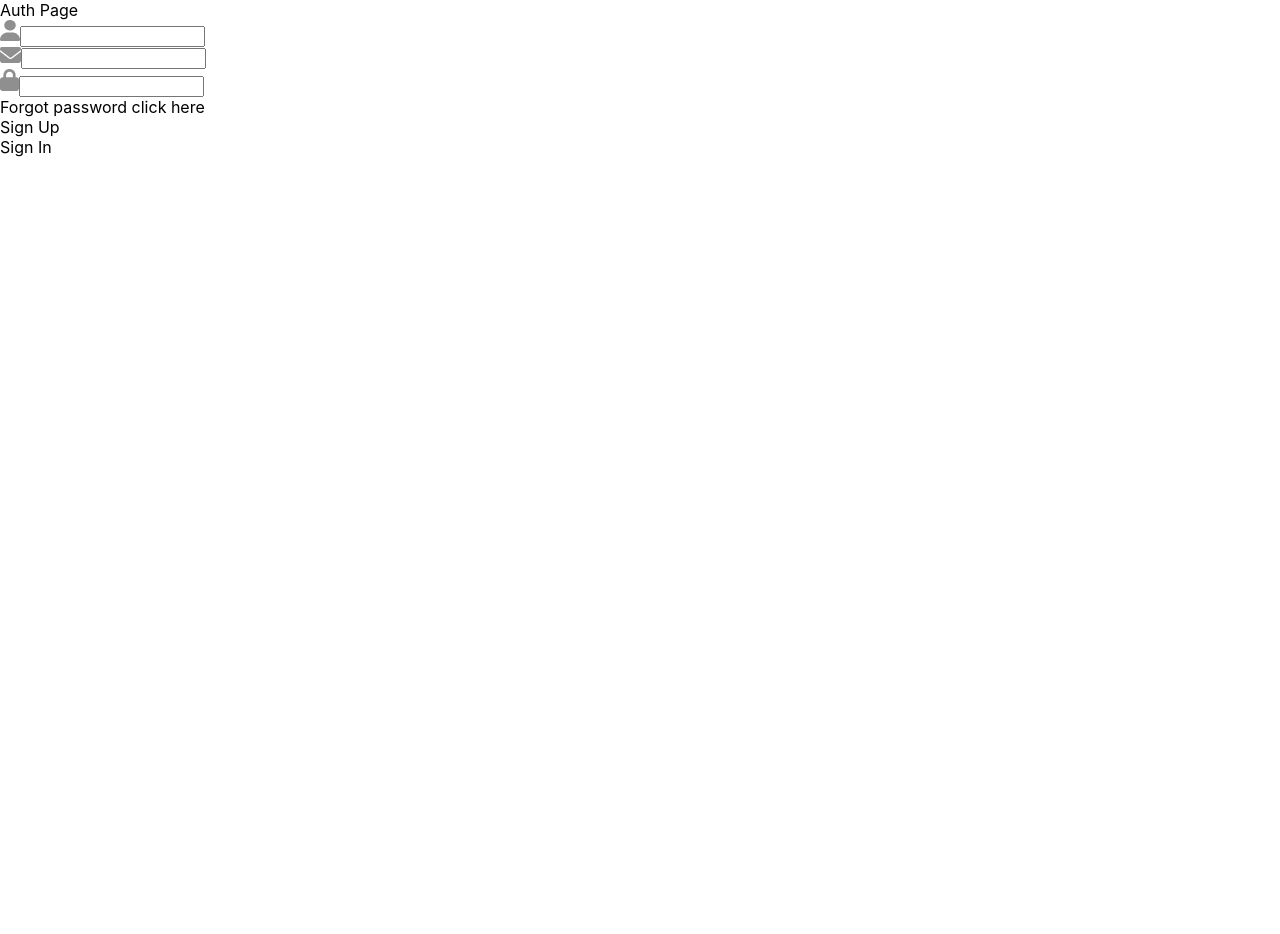
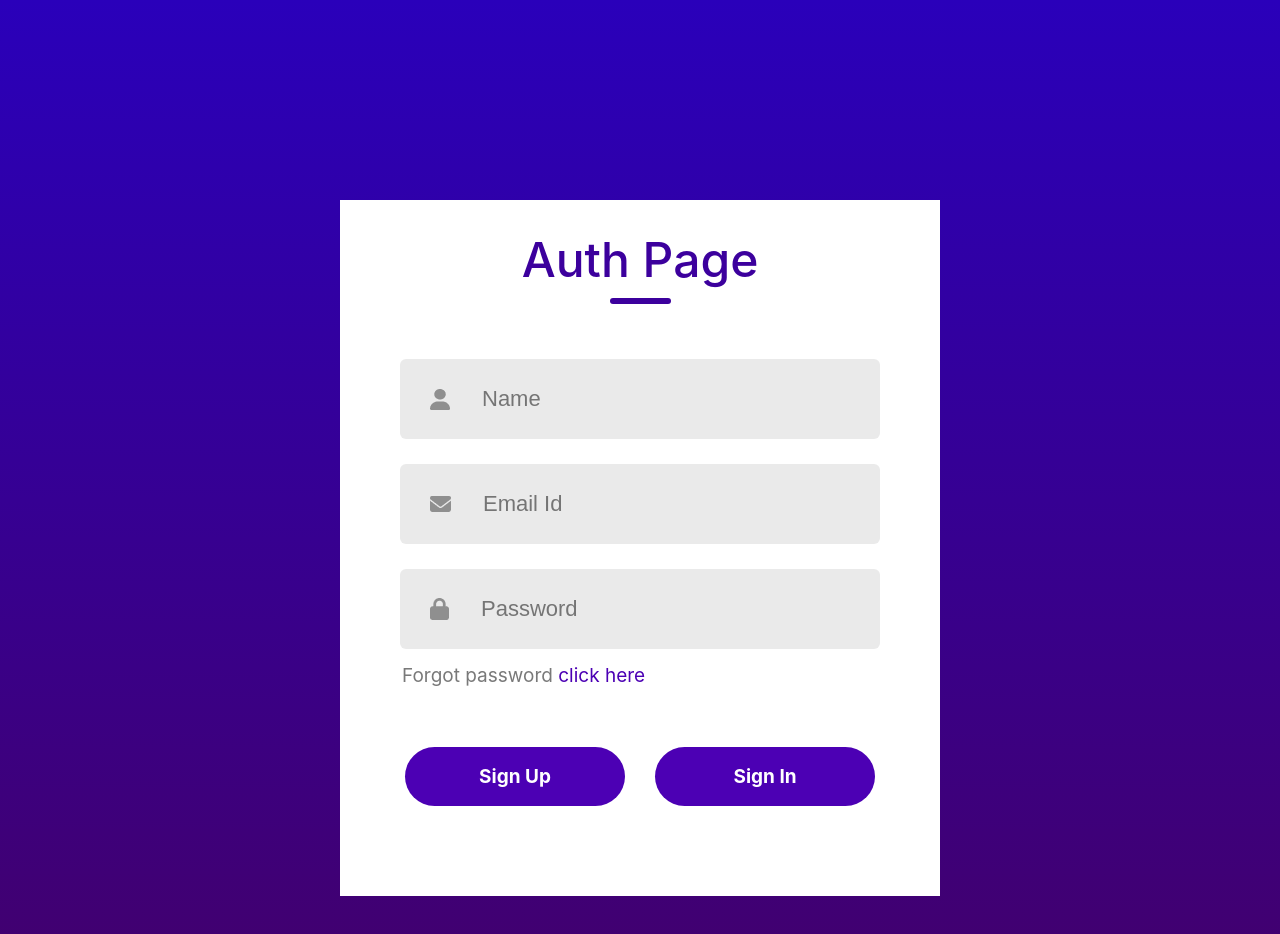
Before and after one commit to anshulgaharwal/login-signup, a React (Create React App) app: page / in a window 1280 px wide. Shown: the top 934 px of the page. Before the commit the page ends 800 px from the top, so only its background shows below. Built offline with nearby package versions, Linux system fonts and the light colour scheme.

Commit message:
added css

```diff
--- a/src/components/loginSignup/loginSignup.css
+++ b/src/components/loginSignup/loginSignup.css
@@ -0,0 +1,94 @@
+.container{
+    display: flex;
+    margin: auto;
+    margin-top: 200px;
+    width: 600px;
+    flex-direction: column;
+    background: #fff;
+    padding-bottom: 30px;
+}
+
+.header{
+    display: flex;
+    flex-direction: column;
+    align-items: center;
+    margin-top: 30px;
+    gap: 9px;
+    width: 100%;
+}
+
+.text{
+    color: #3c009d;
+    font-size: 48px;
+    font-weight: 550;
+}
+
+.underLine{
+    width: 61px;
+    height: 6px;
+    background-color: #3c009d;
+    border-radius: 9px;
+}
+
+.inputs{
+    display: flex;
+    flex-direction: column;
+    margin-top: 55px;
+    gap: 25px;
+}
+
+.input{
+    display: flex;
+    align-items: center;
+    margin: auto;
+    background: #eaeaea;
+    height: 80px;
+    width: 480px;
+    border-radius: 6px;
+}
+
+.input img{
+    margin: 0px 30px;
+}
+
+.input input{
+    background: transparent;
+    border: none;
+    height: 50px;
+    width: 390px;
+    outline: none;
+    font-size: 22px;
+    color: #797979;
+}
+
+.forgot{
+    color: #797979;
+    font-size: 19px;
+    padding-left: 62px;
+    margin-top: 15px;
+}
+
+.forgot span{
+    color: #4c00b4;
+    cursor: pointer;
+}
+
+.submit-container{
+    display: flex;
+    margin: 60px auto;
+    gap: 30px;
+}
+
+.submit{
+    display: flex;
+    background: #4c00b4;
+    color: #fff;
+    width: 220px;
+    height: 59px;
+    font-size: 19px;
+    font-weight: 700;
+    cursor: pointer;
+    border-radius: 50px;
+    align-items: center;
+    justify-content: center;
+}
--- a/src/components/loginSignup/loginSignup.jsx
+++ b/src/components/loginSignup/loginSignup.jsx
@@ -16,15 +16,15 @@ const LoginSignup = () => {
                 <div className="inputs">
                     <div className="input">
                         <img src={user_icon} alt="" />
-                        <input type="text" />
+                        <input type="text" placeholder='Name'/>
                     </div>
                     <div className="input">
                         <img src={email_icon} alt="" />
-                        <input type="email" />
+                        <input type="email" placeholder='Email Id'/>
                     </div>
                     <div className="input">
                         <img src={password_icon} alt="" />
-                        <input type="password" />
+                        <input type="password" placeholder='Password'/>
                     </div>
                 </div>
                 <div className="forgot">Forgot password <span>click here</span></div>
--- a/src/index.css
+++ b/src/index.css
@@ -5,6 +5,8 @@ body {
     sans-serif;
   -webkit-font-smoothing: antialiased;
   -moz-osx-font-smoothing: grayscale;
+  height: 100vh;
+  background: linear-gradient(#2A00BA, #42006C);
 }
 
 code {
```
